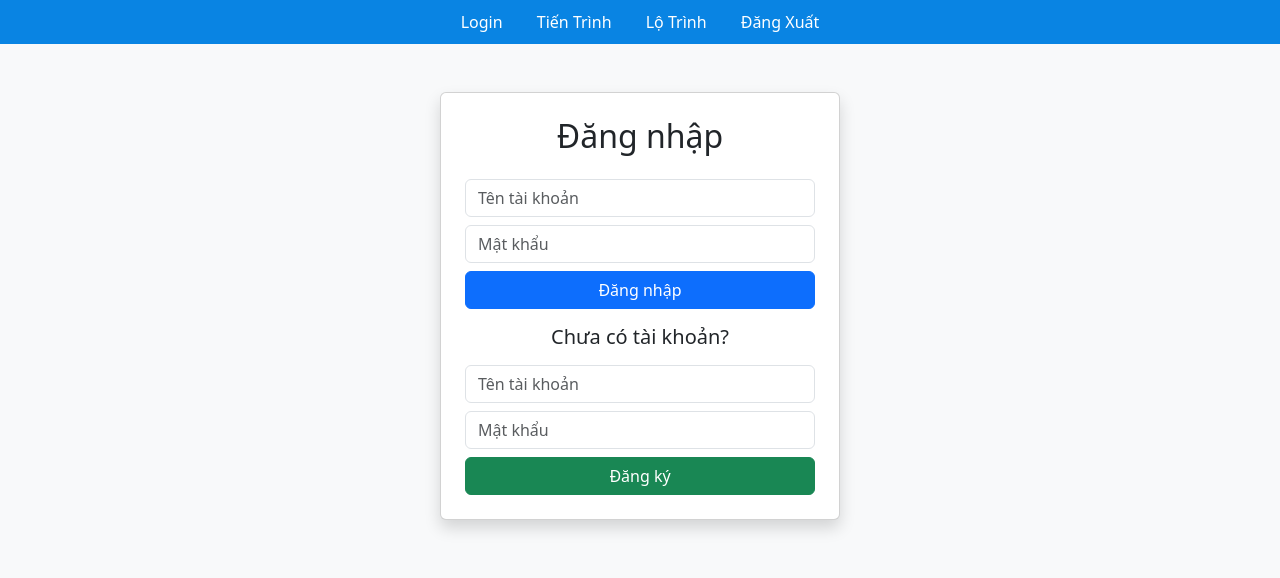
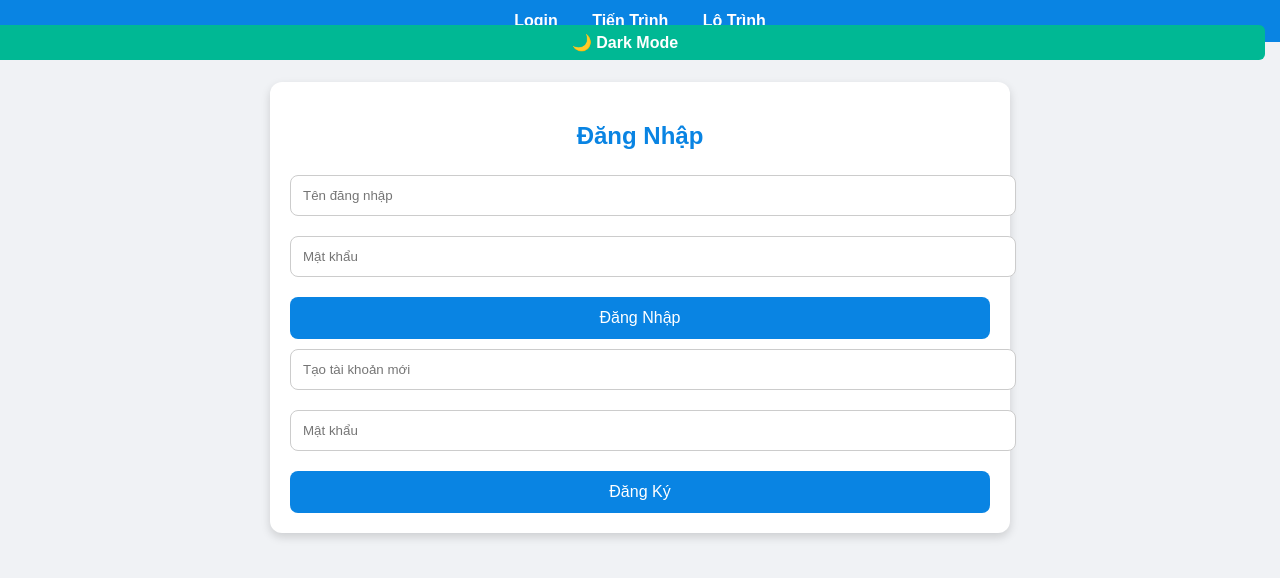
Before and after one commit to HDang-pg/python-tracker, a Flask app: page / in a window 1280 px wide. Shown: the top 578 px of the page. Run offline with Flask 3, Linux system fonts and the light colour scheme.

Commit message:
Update login.html

```diff
--- a/templates/login.html
+++ b/templates/login.html
@@ -2,42 +2,49 @@
 <html lang="vi">
 <head>
 <meta charset="UTF-8">
-    <title>Đăng nhập</title>
-    <link href="https://cdn.jsdelivr.net/npm/bootstrap@5.3.0/dist/css/bootstrap.min.css" rel="stylesheet">
+<meta name="viewport" content="width=device-width, initial-scale=1.0">
+<title>Đăng Nhập</title>
+<link rel="stylesheet" href="{{ url_for('static', filename='style.css') }}">
 </head>
-<body class="bg-light">
-    <nav style="background:#0984e3; padding:10px; text-align:center;">
-    <a href="/" style="color:white; text-decoration:none; margin:0 15px;">Login</a>
-    <a href="/tracker" style="color:white; text-decoration:none; margin:0 15px;">Tiến Trình</a>
-    <a href="/roadmap" style="color:white; text-decoration:none; margin:0 15px;">Lộ Trình</a>
-    <a href="/logout" style="color:white; text-decoration:none; margin:0 15px;">Đăng Xuất</a>
+<body>
+
+<nav>
+    <a href="/">Login</a>
+    <a href="/tracker">Tiến Trình</a>
+    <a href="/roadmap">Lộ Trình</a>
 </nav>
 
-    <div class="container mt-5">
-        <div class="card shadow p-4 mx-auto" style="max-width:400px;">
-            <h2 class="text-center mb-4">Đăng nhập</h2>
+<button class="toggle-dark" onclick="toggleDarkMode()">🌙 Dark Mode</button>
 
+<div class="container">
+    <h2>Đăng Nhập</h2>
     {% with messages = get_flashed_messages(with_categories=true) %}
         {% if messages %}
             {% for category, message in messages %}
-                        <div class="alert alert-{{ category }} text-center">{{ message }}</div>
+                <p style="color: red; text-align: center;">{{ message }}</p>
             {% endfor %}
         {% endif %}
     {% endwith %}
-
-            <form method="POST" class="mb-3">
-                <input type="text" name="username" class="form-control mb-2" placeholder="Tên tài khoản" required>
-                <input type="password" name="password" class="form-control mb-2" placeholder="Mật khẩu" required>
-                <button type="submit" class="btn btn-primary w-100">Đăng nhập</button>
+    <form method="POST" action="/">
+        <input type="text" name="username" placeholder="Tên đăng nhập" required>
+        <input type="password" name="password" placeholder="Mật khẩu" required>
+        <button type="submit">Đăng Nhập</button>
     </form>
 
-            <h5 class="text-center mb-3">Chưa có tài khoản?</h5>
-            <form action="/signup" method="POST">
-                <input type="text" name="username" class="form-control mb-2" placeholder="Tên tài khoản" required>
-                <input type="password" name="password" class="form-control mb-2" placeholder="Mật khẩu" required>
-                <button type="submit" class="btn btn-success w-100">Đăng ký</button>
+    <div class="signup">
+        <form method="POST" action="/signup">
+            <input type="text" name="username" placeholder="Tạo tài khoản mới" required>
+            <input type="password" name="password" placeholder="Mật khẩu" required>
+            <button type="submit">Đăng Ký</button>
         </form>
     </div>
 </div>
+
+<script>
+function toggleDarkMode() {
+    document.body.classList.toggle('dark');
+}
+</script>
+
 </body>
 </html>
```
Lines whose indentation alone changed are shown as unchanged.
